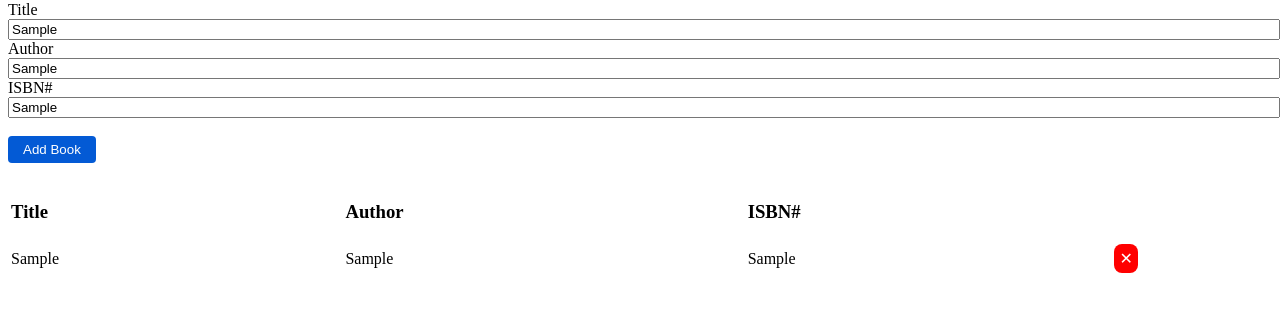
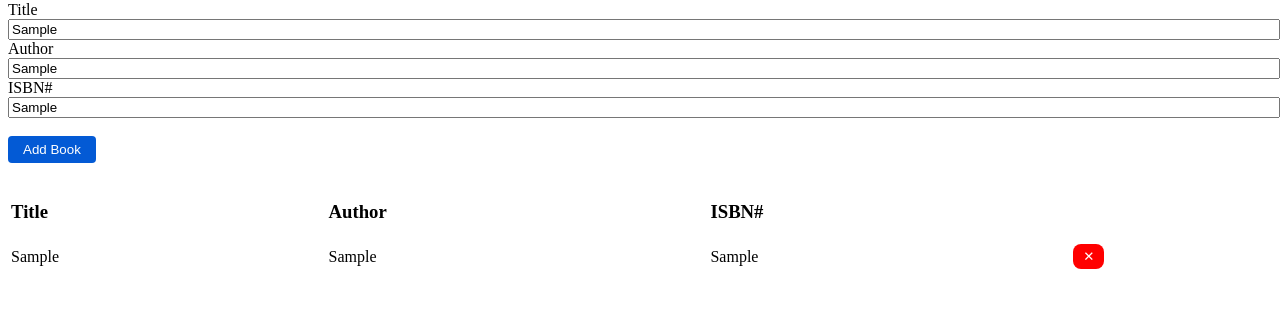
Before and after one commit to acciojob/book-list-KausarKhan-2002, a website: page main.html in a window 1280 px wide. Both pictures are taken after typing "Sample", "Sample", "Sample" into the empty fields and a click on the button "Add Book". Shown: the part 79-390 px from the top of the page. Drawn offline with Linux system fonts and the light colour scheme.

Commit message:
created a submission

```diff
--- a/main.html
+++ b/main.html
@@ -29,7 +29,6 @@
 				<td><h3>Title</h3></td>
                 <td><h3>Author</h3></td>
                 <td><h3>ISBN#</h3></td>
-                <td></td>
             </tr>
         </thead>
 
--- a/script.js
+++ b/script.js
@@ -12,27 +12,35 @@ const createBookList = () => {
   let tdAuthor = document.createElement("td");
   let tdIsbn = document.createElement("td");
   let removeRow = document.createElement("td");
+  let removeButton = document.createElement("button");
+    removeButton.innerHTML = "&#10005;"
+//   removeButton.innerHTML = "delete";
+  removeButton.classList.add("delete");
+  console.log(removeButton);
+
 
   tdTitle.innerHTML = title.value;
   tdAuthor.innerHTML = author.value;
   tdIsbn.innerHTML = isbn.value;
-  removeRow.innerHTML = "&#10005;";
-  removeRow.classList.add("removeMe");
+//   removeRow.innerHTML = removeButton;
 
   tr.appendChild(tdTitle);
   tr.appendChild(tdAuthor);
   tr.appendChild(tdIsbn);
   tr.appendChild(removeRow);
+  tr.appendChild(removeButton)
 
   bookList.appendChild(tr);
 
- // To remove a table row
-  let removeMe = document.querySelectorAll(".removeMe");
-  removeMe.forEach((remove) => {
-    remove.addEventListener("click", () => {
-      remove.parentElement.remove();
+  // To remove a table row
+  let deleteMe = document.querySelectorAll(".delete");
+  deleteMe.forEach((ele) => {
+    ele.addEventListener("click", () => {
+      ele.parentElement.remove();
     });
   });
+  console.log(deleteMe);
+
 };
 
 submit.addEventListener("click", createBookList);
--- a/styles.css
+++ b/styles.css
@@ -14,6 +14,7 @@ h1 span {
     padding: 6px 15px;
     color: white;
     border-radius: 4px;
+	cursor: pointer;
     -webkit-border-radius: 4px;
     -moz-border-radius: 4px;
     -ms-border-radius: 4px;
@@ -40,12 +41,13 @@ thead td{
     border: 2px solid black;
 }
 
-.removeMe {
+.delete {
     display: inline-block;
     background-color: red;
     color: white;
     cursor: pointer;
-    padding: 5px;
+    border: none;
+    padding: 5px 10px;
     border-radius: 8px;
     -webkit-border-radius: 8px;
     -moz-border-radius: 8px;
```
